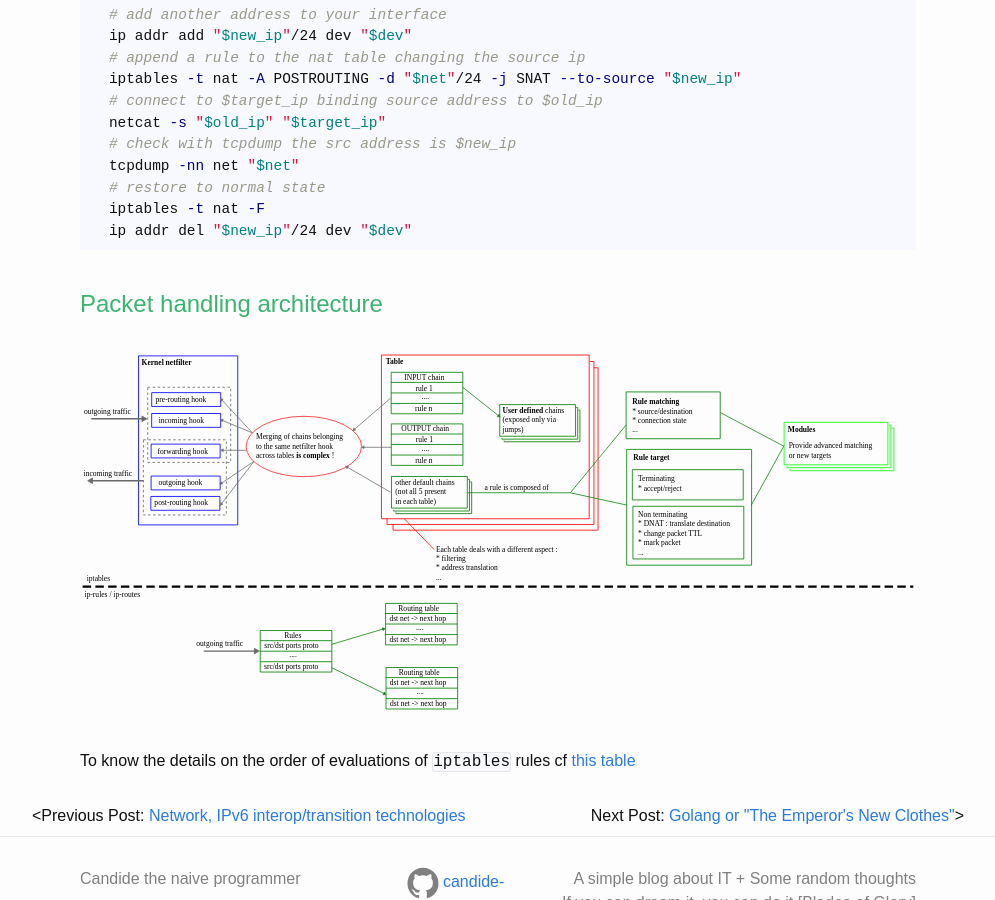
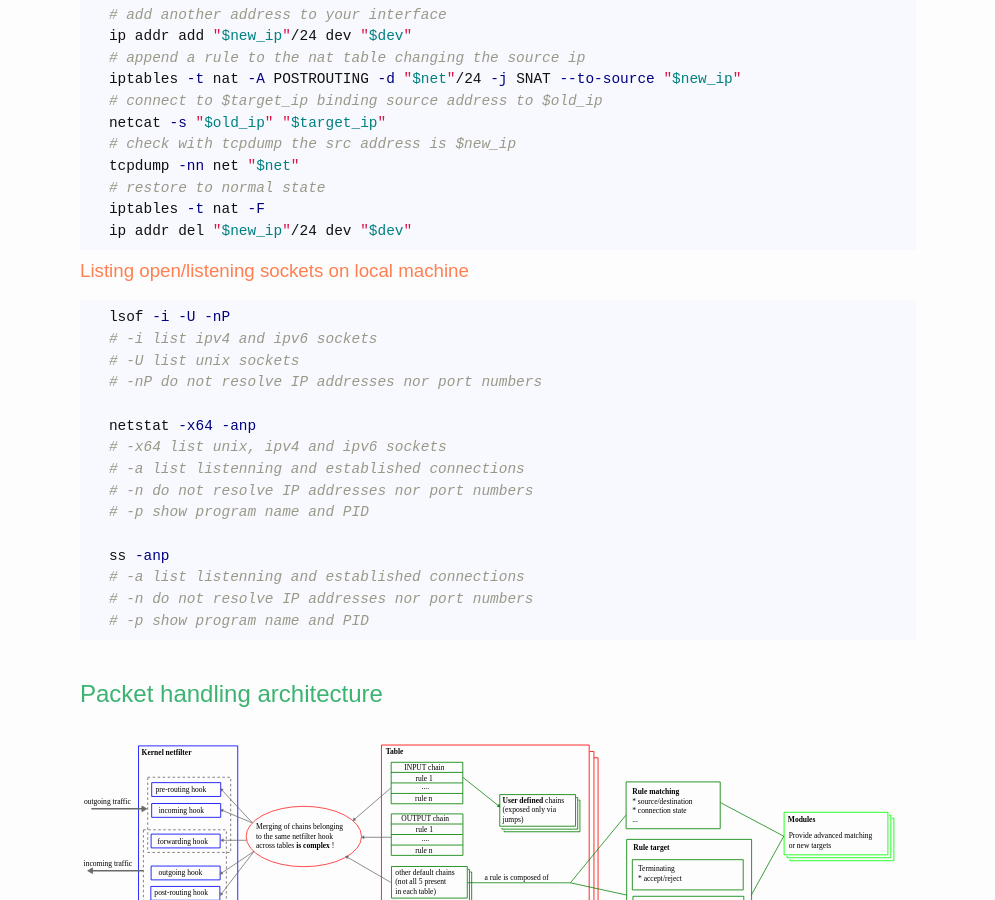
Before and after one commit to candide-guevara/candide-guevara.github.io, a Jekyll site: the page built from _posts/network/0000-00-00-network-tools.md, in a window 1280 px wide and 900 px high, scrolled down 759 px. Shown: the whole window, without its empty margins (142-1137 px from the left). Built offline with Jekyll 4.4.1, drawn with Linux system fonts in a browser that asks for light colours; comment, search, counter and statistics services are not loaded.

Commit message:
add note on how to scan for open ports

````diff
--- a/_posts/network/0000-00-00-network-tools.md
+++ b/_posts/network/0000-00-00-network-tools.md
@@ -4,7 +4,7 @@ title: Network, basic tooling examples
 categories: [cs_related, network]
 ---
 
-Some dummy examples of how to use common tools like `tcpdump`, `ip rule|route`, `iptables`, `netcat`.
+Some dummy examples of how to use common tools like `tcpdump`, `ip rule|route`, `iptables`, `netcat`....
 
 > `iptables` is THE default firewall choice : `nftables` is unlikely to gain traction and [`bpfilter`][0] is still experimental
 
@@ -48,6 +48,26 @@ iptables -t nat -F
 ip addr del "$new_ip"/24 dev "$dev"
 ```
 
+### Listing open/listening sockets on local machine
+
+```sh
+lsof -i -U -nP
+# -i list ipv4 and ipv6 sockets
+# -U list unix sockets
+# -nP do not resolve IP addresses nor port numbers
+
+netstat -x64 -anp
+# -x64 list unix, ipv4 and ipv6 sockets
+# -a list listenning and established connections
+# -n do not resolve IP addresses nor port numbers
+# -p show program name and PID
+
+ss -anp
+# -a list listenning and established connections
+# -n do not resolve IP addresses nor port numbers
+# -p show program name and PID
+```
+
 ## Packet handling architecture
 
 ![Network_Tooling.svg]({{ site.images }}/Network_Tooling.svg){:.my-inline-img}
````
